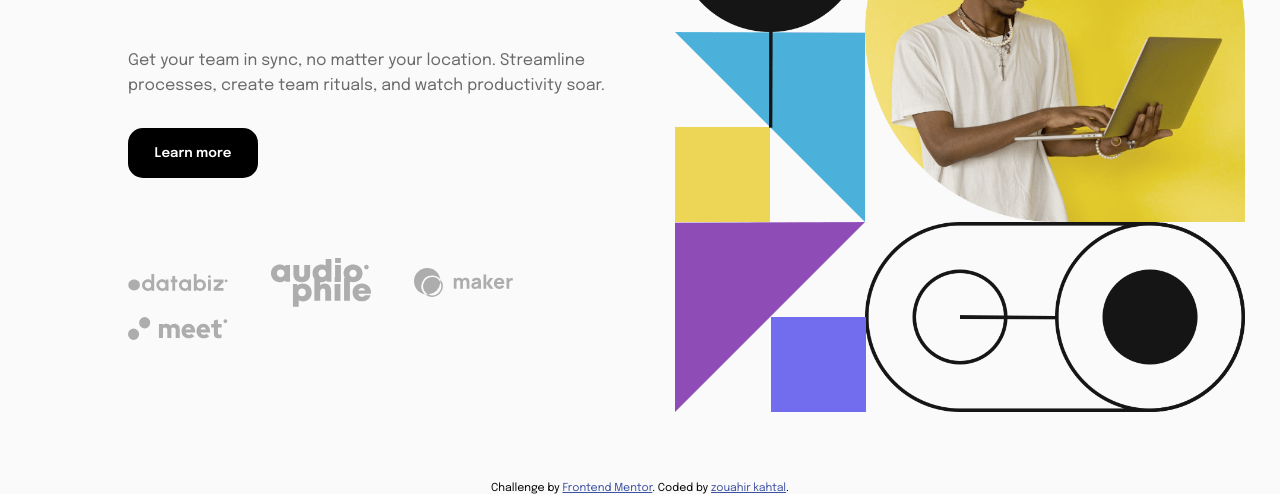
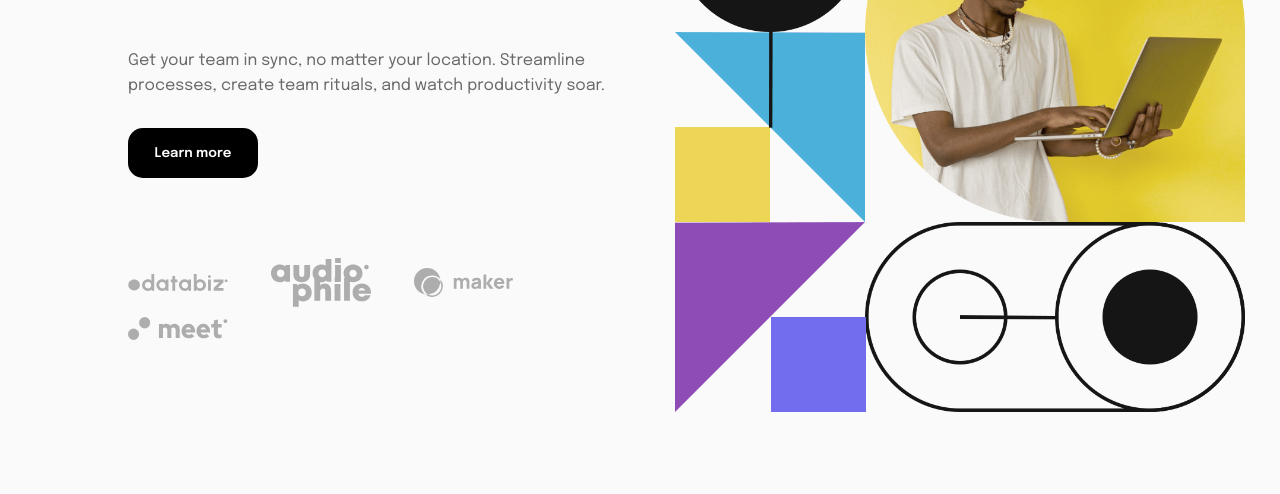
Before and after one commit to zouhairkahtal/intro-section, a plain HTML site: page index.html in a window 1280 px wide. Shown: the part 498-992 px from the top of the page. Drawn offline with Linux system fonts and the light colour scheme.

Commit message:
Update index.html

```diff
--- a/index.html
+++ b/index.html
@@ -19,11 +19,6 @@
     <title>Frontend Mentor | Intro section with dropdown navigation</title>
     <link rel="stylesheet" href="style.css" />
     <!-- Feel free to remove these styles or customise in your own stylesheet 👍 -->
-    <style>
-    .attribution { font-size: 11px; text-align: center; }
-    .attribution a { color: hsl(228, 45%, 44%); }
-
-  </style>
   </head>
 
   <body>
@@ -163,10 +158,6 @@
       </div>
     </section>
 
-  <div class="attribution">
-    Challenge by <a href="https://www.frontendmentor.io?ref=challenge" target="_blank">Frontend Mentor</a>.
-    Coded by <a href="https://github.com/zouhairkahtal">zouahir kahtal</a>.
-  </div>
     <script src="script.js"></script>
   </body>
 </html>
```
